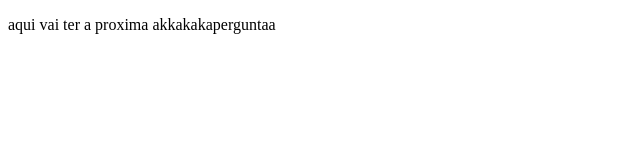
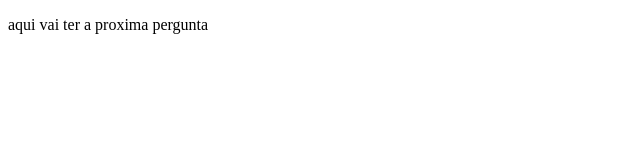
Before and after one commit to GabrielSMagnus/trabalho-matematica, a plain HTML site: page pergunta2.html in a window 1280 px wide. Shown: the full height of the page, 0-640 px from the left. Drawn offline with Linux system fonts and the light colour scheme.

Commit message:
Update pergunta2.html

```diff
--- a/pergunta2.html
+++ b/pergunta2.html
@@ -6,6 +6,6 @@
     <title>Trabalho de matemática</title>
 </head>
 <body>
-    <p>aqui vai ter a proxima akkakakaperguntaa</p>
+    <p>aqui vai ter a proxima pergunta</p>
 </body>
 </html>
```
